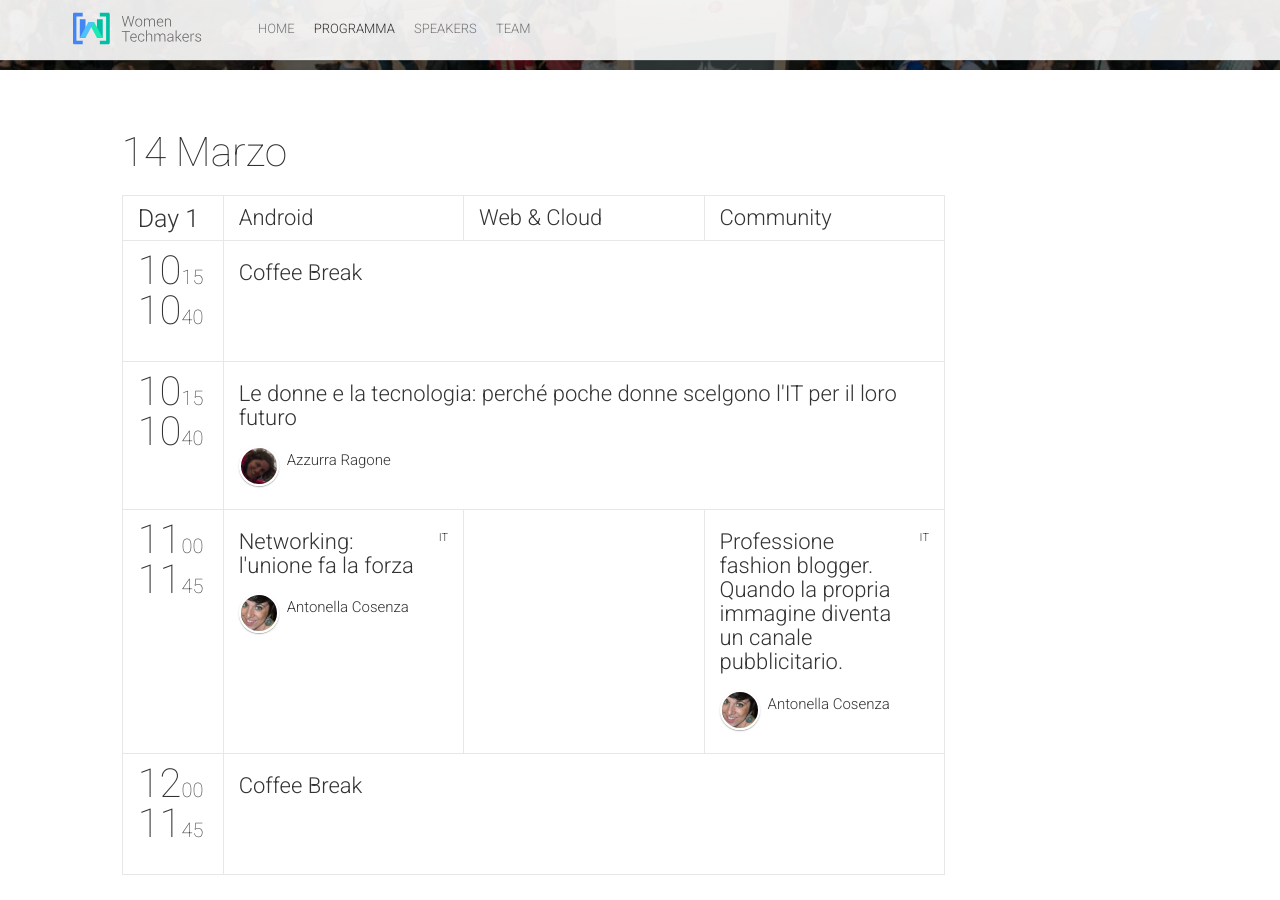
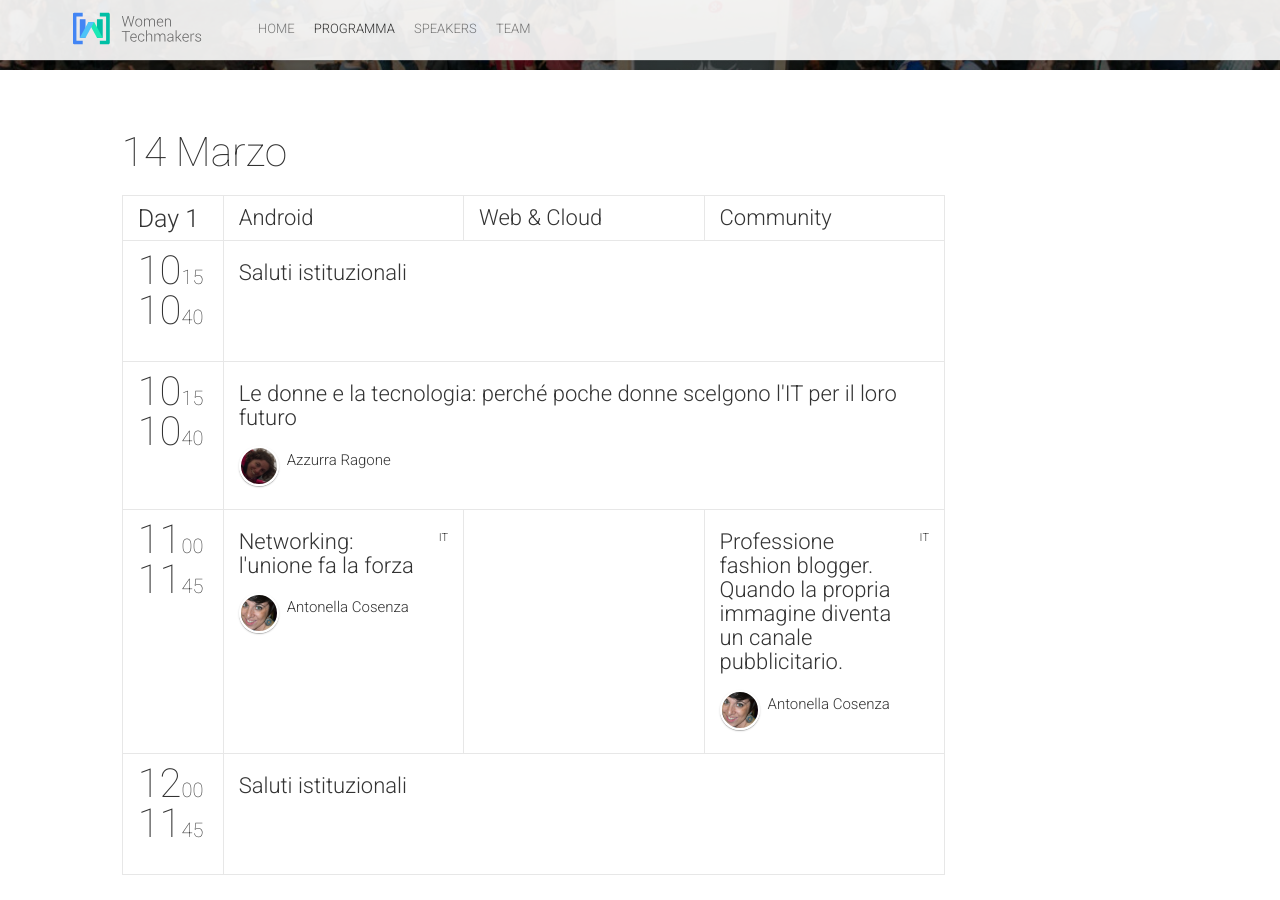
Before and after one commit to gdgbari/wtm2016, a Jekyll site: the page built from schedule.html, in a window 1280 px wide and 900 px high, scrolled down 337 px. Built offline with Jekyll 4.4.1, drawn with Linux system fonts in a browser that asks for light colours; nearby versions of some CDN libraries; comment, search, counter and statistics services are not loaded.

Commit message:
Update sessions.yml

```diff
--- a/_data/sessions.yml
+++ b/_data/sessions.yml
@@ -1,6 +1,6 @@
 -
   id: 307
-  title: "Coffee Break"
+  title: "Saluti istituzionali"
   place: "Hall"
   service: true
 -
```
